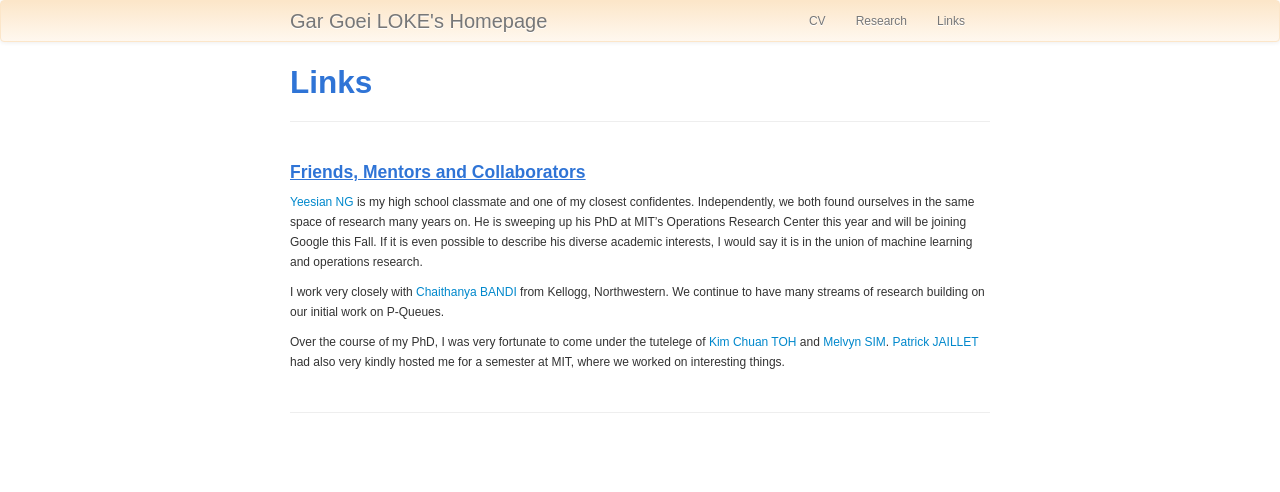
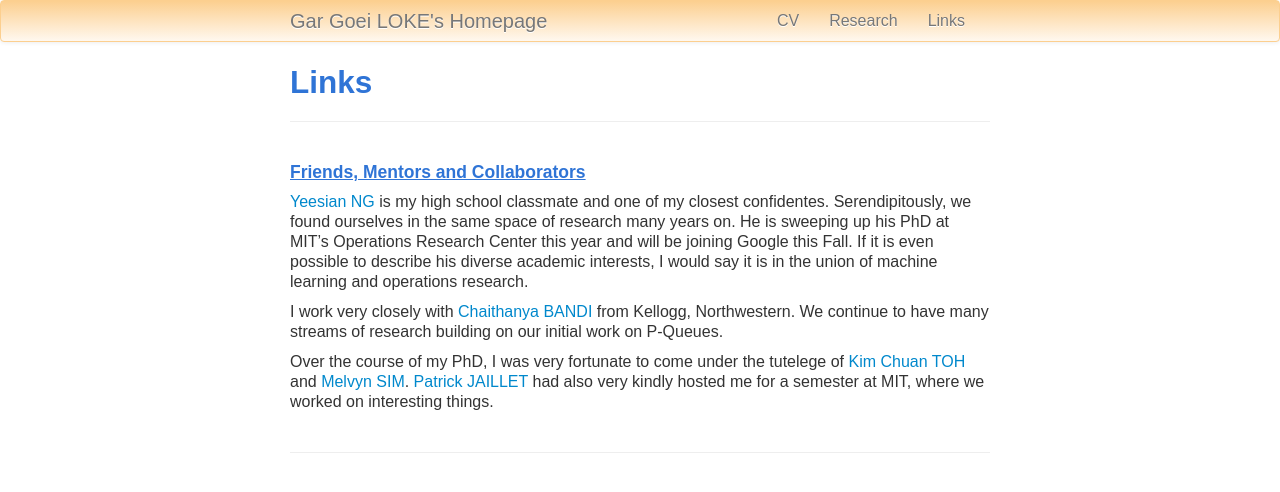
Before and after one commit to gg-ed/gg-ed.github.io, a Jekyll site: the page built from pages/links.md, in a window 1280 px wide. Shown: the top 492 px of the page. Built offline with Jekyll 4.4.1, drawn with Linux system fonts in a browser that asks for light colours.

```diff
--- a/assets/themes/twitter/css/my_custom_css.css
+++ b/assets/themes/twitter/css/my_custom_css.css
@@ -1,6 +1,6 @@
 body {
       font-family: "Bahnschrift SemiLight", Bahnschrift, sans-serif;
-	  font-size: 12px;
+	  font-size: 16px;
 }
 
 code {
@@ -96,13 +96,13 @@ h1, h2, h3, h4, h5 {
     padding-left:20px;
     padding-right:20px;
     background-color:#fafafa;
-    background-image:-moz-linear-gradient(top, #fce6c9, #fff8ef);
-    background-image:-webkit-gradient(linear, 0 0, 0 100%, from(#fce6c9), to(#f2f2f2));
-    background-image:-webkit-linear-gradient(top, #fce6c9, #fff8ef);
-    background-image:-o-linear-gradient(top, #fce6c9, #fff8ef);
-    background-image:linear-gradient(to bottom, #fce6c9, #fff8ef);
+    background-image:-moz-linear-gradient(top, #fccf8f, #fff8ef);
+    background-image:-webkit-gradient(linear, 0 0, 0 100%, from(#fccf8f), to(#f2f2f2));
+    background-image:-webkit-linear-gradient(top, #fccf8f, #fff8ef);
+    background-image:-o-linear-gradient(top, #fccf8f, #fff8ef);
+    background-image:linear-gradient(to bottom, #fccf8f, #fff8ef);
     background-repeat:repeat-x;filter:progid:DXImageTransform.Microsoft.gradient(startColorstr='#ffffffff', endColorstr='#fff2f2f2', GradientType=0);
-    border:1px solid #fce6c9;
+    border:1px solid #fccf8f;
     -webkit-border-radius:4px;
     -moz-border-radius:4px;
     border-radius:4px;
--- a/pages/links.md
+++ b/pages/links.md
@@ -7,7 +7,7 @@ description: Pages of Friends
 
 
 #### <u>Friends, Mentors and Collaborators</u>
-<a href="https://yeesian.com/">Yeesian NG</a> is my high school classmate and one of my closest confidentes. Independently, we both found ourselves in the same space of research many years on. He is sweeping up his PhD at MIT's Operations Research Center this year and will be joining Google this Fall. If it is even possible to describe his diverse academic interests, I would say it is in the union of machine learning and operations research.
+<a href="https://yeesian.com/">Yeesian NG</a> is my high school classmate and one of my closest confidentes. Serendipitously, we found ourselves in the same space of research many years on. He is sweeping up his PhD at MIT's Operations Research Center this year and will be joining Google this Fall. If it is even possible to describe his diverse academic interests, I would say it is in the union of machine learning and operations research.
 
 I work very closely with <a href="https://www.kellogg.northwestern.edu/faculty/bandi/index.htm">Chaithanya BANDI</a> from Kellogg, Northwestern. We continue to have many streams of research building on our initial work on P-Queues.
 
```
Also changed, not shown: pages/research.md (+1 -1 lines).
